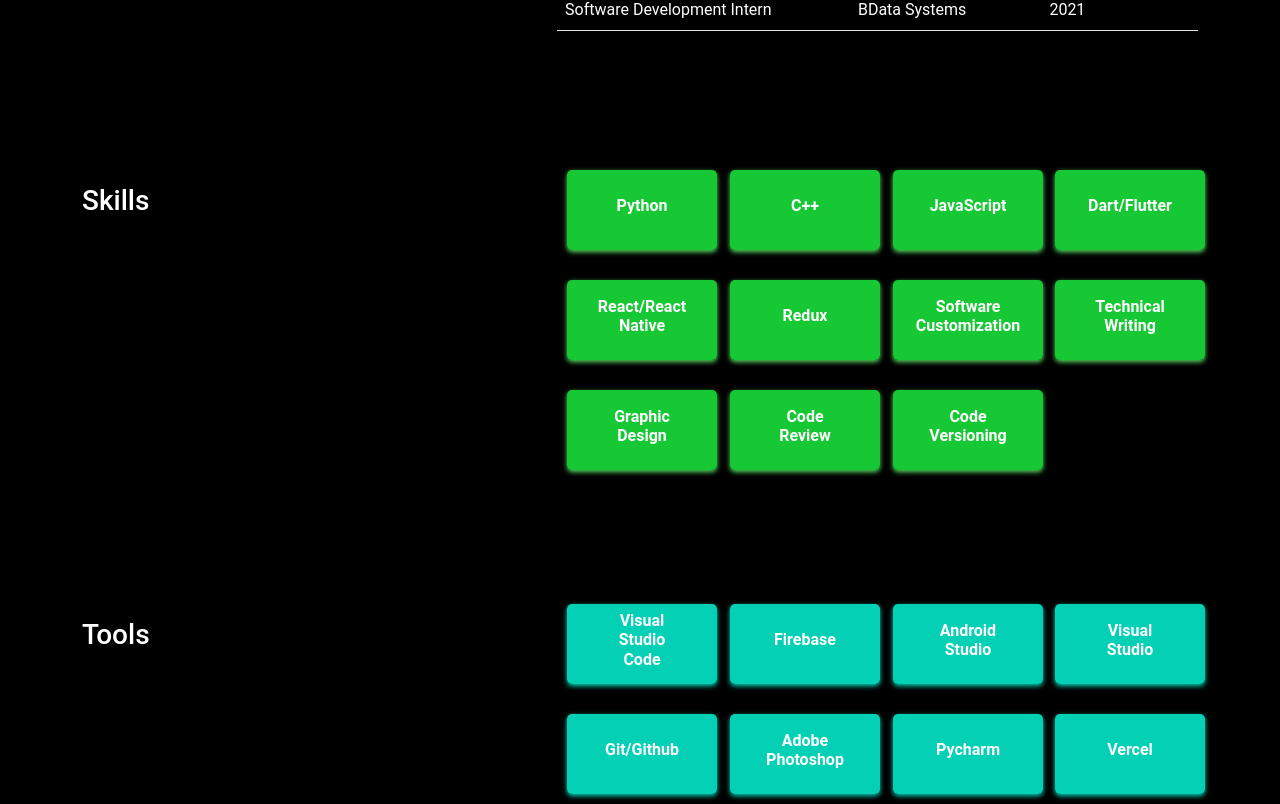
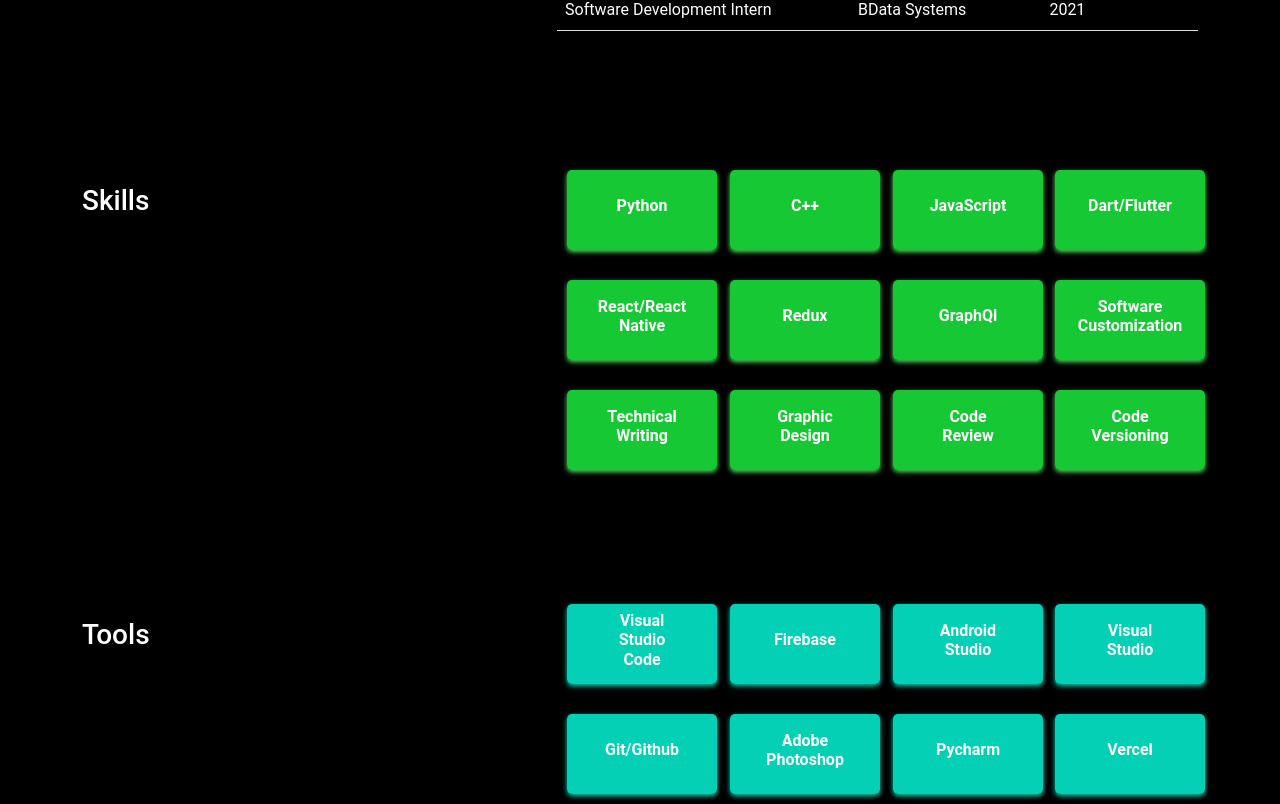
Before and after one commit to Aquarius-blake/portfolio, a React (Create React App) app: page /about in a window 1280 px wide. Shown: the part 639-1443 px from the top of the page. Built offline with nearby package versions, Linux system fonts and the light colour scheme.

Commit message:
update content_option.js

```diff
--- a/src/content_option.js
+++ b/src/content_option.js
@@ -73,6 +73,10 @@ const skills = [
 
     {
         name: "Redux",
+    },
+
+    {
+        name: "GraphQl",
     },
 
     {
```
